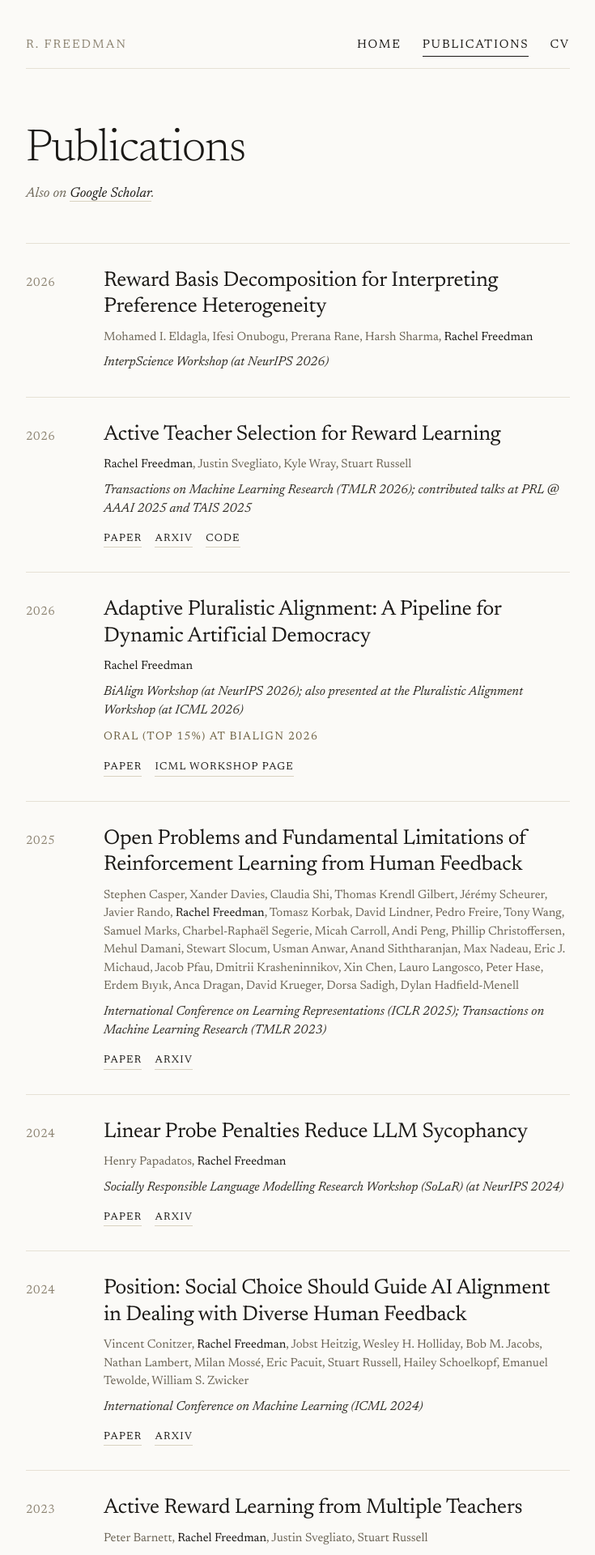
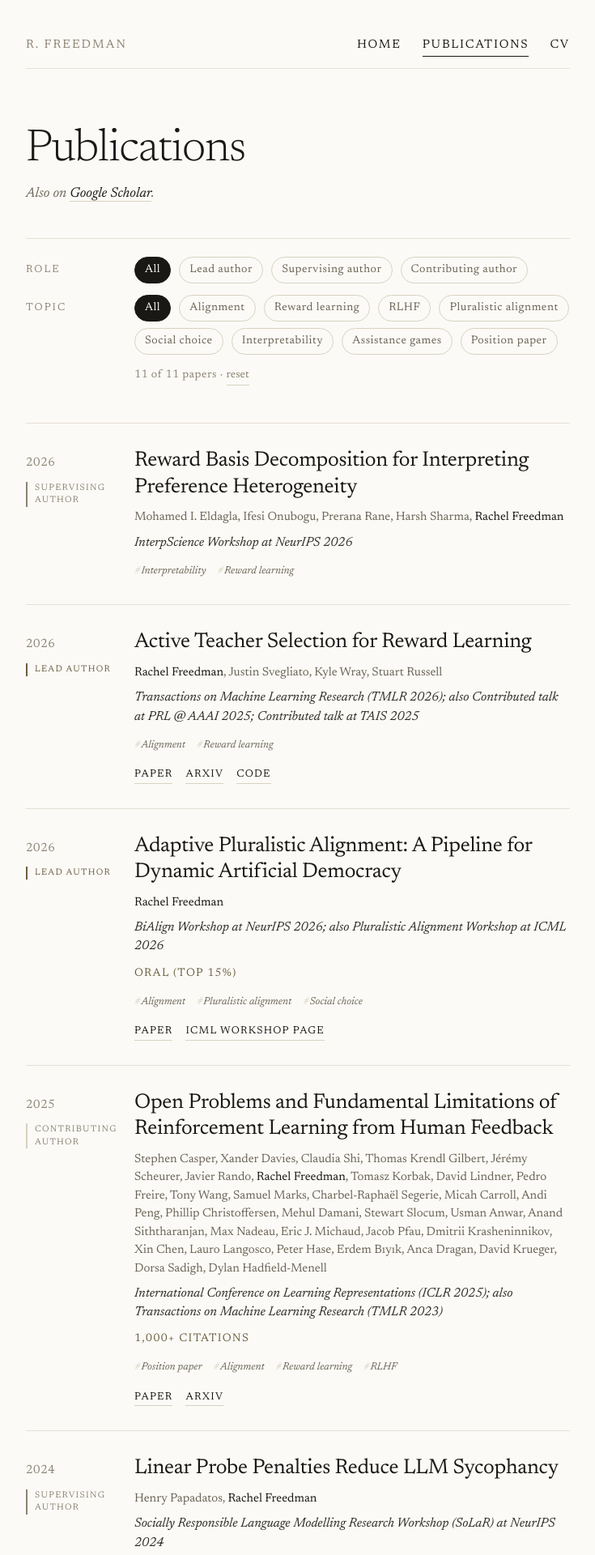
Before and after one commit to RachelFreedman/rachelfreedman.github.io, a Jekyll site: the page built from publications/index.html, in a window 1280 px wide. Shown: the top 1920 px of the page at 81% size, without its empty margins (272-1007 px from the left). Built offline with Jekyll 4.4.1, drawn with Linux system fonts in a browser that asks for light colours; some of the changed text lies outside the part shown.

Commit message:
update publications page

```diff
--- /dev/null
+++ b/_data/publications.yml
@@ -0,0 +1,156 @@
+# Publications shown on /publications/. Mirrors the `publications:` block of cv.yaml,
+# plus per-paper `links`. List order is display order (keep it reverse-chronological).
+#
+# role:  lead | supervisor | contributor
+# tags:  slugs; display names live in _data/topics.yml
+
+- id: pub-reward-basis-decomposition-for-interpreting-preference
+  title: Reward Basis Decomposition for Interpreting Preference Heterogeneity
+  authors: [Mohamed I. Eldagla, Ifesi Onubogu, Prerana Rane, Harsh Sharma, Rachel Freedman]
+  role: supervisor
+  venue: InterpScience Workshop at NeurIPS 2026
+  year: 2026
+  kind: workshop
+  tags: [interpretability, reward-learning]
+  links: []
+
+- id: pub-active-teacher-selection
+  title: Active Teacher Selection for Reward Learning
+  authors: [Rachel Freedman, Justin Svegliato, Kyle Wray, Stuart Russell]
+  role: lead
+  venue: Transactions on Machine Learning Research (TMLR 2026)
+  also_presented: [Contributed talk at PRL @ AAAI 2025, Contributed talk at TAIS 2025]
+  year: 2026
+  kind: journal
+  tags: [alignment, reward-learning]
+  links:
+    - { label: Paper, url: "https://openreview.net/forum?id=9OEy68av40" }
+    - { label: arXiv, url: "https://arxiv.org/abs/2310.15288" }
+    - { label: Code, url: "https://github.com/RachelFreedman/ATS" }
+
+- id: pub-adaptive-pluralistic-alignment
+  title: "Adaptive Pluralistic Alignment: A Pipeline for Dynamic Artificial Democracy"
+  authors: [Rachel Freedman]
+  role: lead
+  venue: BiAlign Workshop at NeurIPS 2026
+  also_presented: [Pluralistic Alignment Workshop at ICML 2026]
+  year: 2026
+  kind: workshop
+  awards: ["Oral (top 15%)"]
+  tags: [alignment, pluralistic-alignment, social-choice-theory]
+  links:
+    - { label: Paper, url: "https://arxiv.org/abs/2605.01642" }
+    - { label: ICML workshop page, url: "https://icml.cc/virtual/2026/75640" }
+
+- id: pub-open-problems-rlhf
+  title: Open Problems and Fundamental Limitations of Reinforcement Learning from Human Feedback
+  authors: [Stephen Casper, Xander Davies, Claudia Shi, Thomas Krendl Gilbert, Jérémy Scheurer, Javier Rando, Rachel Freedman, Tomasz Korbak, David Lindner, Pedro Freire, Tony Wang, Samuel Marks, Charbel-Raphaël Segerie, Micah Carroll, Andi Peng, Phillip Christoffersen, Mehul Damani, Stewart Slocum, Usman Anwar, Anand Siththaranjan, Max Nadeau, Eric J. Michaud, Jacob Pfau, Dmitrii Krasheninnikov, Xin Chen, Lauro Langosco, Peter Hase, Erdem Bıyık, Anca Dragan, David Krueger, Dorsa Sadigh, Dylan Hadfield-Menell]
+  role: contributor
+  venue: International Conference on Learning Representations (ICLR 2025)
+  also_presented: [Transactions on Machine Learning Research (TMLR 2023)]
+  year: 2025
+  kind: conference
+  awards: ["1,000+ citations"]
+  tags: [position, alignment, reward-learning, rlhf]
+  links:
+    - { label: Paper, url: "https://openreview.net/forum?id=bx24KpJ4Eb" }
+    - { label: arXiv, url: "https://arxiv.org/abs/2307.15217" }
+
+- id: pub-linear-probe-sycophancy
+  title: Linear Probe Penalties Reduce LLM Sycophancy
+  authors: [Henry Papadatos, Rachel Freedman]
+  role: supervisor
+  venue: Socially Responsible Language Modelling Research Workshop (SoLaR) at NeurIPS 2024
+  year: 2024
+  kind: workshop
+  tags: [interpretability]
+  links:
+    - { label: Paper, url: "https://openreview.net/forum?id=6N2yES22rG" }
+    - { label: arXiv, url: "https://arxiv.org/abs/2412.00967" }
+
+- id: pub-social-choice-alignment
+  title: "Position: Social Choice Should Guide AI Alignment in Dealing with Diverse Human Feedback"
+  authors: [Vincent Conitzer, Rachel Freedman, Jobst Heitzig, Wesley H. Holliday, Bob M. Jacobs, Nathan Lambert, Milan Mossé, Eric Pacuit, Stuart Russell, Hailey Schoelkopf, Emanuel Tewolde, William S. Zwicker]
+  role: contributor
+  venue: International Conference on Machine Learning (ICML 2024)
+  year: 2024
+  kind: conference
+  awards: ["100+ citations"]
+  tags: [position, pluralistic-alignment, social-choice-theory]
+  links:
+    - { label: Paper, url: "https://proceedings.mlr.press/v235/conitzer24a.html" }
+    - { label: arXiv, url: "https://arxiv.org/abs/2404.10271" }
+
+- id: pub-active-reward-multiple-teachers
+  title: Active Reward Learning from Multiple Teachers
+  authors: [Peter Barnett, Rachel Freedman, Justin Svegliato, Stuart Russell]
+  role: supervisor
+  venue: SafeAI Workshop at AAAI 2023
+  year: 2023
+  kind: workshop
+  awards: [Best Paper Award Finalist]
+  tags: [alignment, reward-learning]
+  links:
+    - { label: Paper, url: "/assets/Barnett2022.pdf" }
+    - { label: arXiv, url: "https://arxiv.org/abs/2303.00894" }
+
+- id: pub-expertise-problem
+  title: "The Expertise Problem: Learning from Specialized Feedback"
+  authors: [Oliver Daniels-Koch, Rachel Freedman]
+  role: supervisor
+  venue: ML Safety Workshop at NeurIPS 2022
+  year: 2022
+  kind: workshop
+  awards: [AI Risk Analysis Award]
+  tags: [alignment, reward-learning]
+  links:
+    - { label: Paper, url: "/assets/Daniels-Koch2022.pdf" }
+    - { label: arXiv, url: "https://arxiv.org/abs/2211.06519" }
+
+- id: pub-kidney-exchange-values
+  title: Adapting a Kidney Exchange Algorithm to Align with Human Values
+  authors: [Rachel Freedman, Jana Schaich Borg, Walter Sinnott-Armstrong, John Dickerson, Vincent Conitzer]
+  role: lead
+  venue: Artificial Intelligence Journal (AIJ, vol. 283, 2020)
+  also_presented: [AAAI 2018, AIES 2018, MD4SG 2018, Participatory ML Workshop at ICML 2020]
+  year: 2020
+  kind: journal
+  awards: [Outstanding Student Paper Honorable Mention at AAAI 2018, "100+ citations"]
+  tags: [alignment, reward-learning, rlhf]
+  links:
+    - { label: Journal paper, url: "https://www.sciencedirect.com/science/article/pii/S0004370220300229" }
+    - { label: Conference paper, url: "https://ojs.aaai.org/index.php/AAAI/article/view/11505" }
+    - { label: arXiv, url: "https://arxiv.org/abs/2005.09755" }
+    - { label: Talk, url: "https://youtu.be/gJO2p0s4L0k" }
+    - { label: Poster, url: "/assets/poster.pdf" }
+    - { label: Code, url: "https://github.com/RachelFreedman/KidneyExchange" }
+    - { label: Quartz coverage, url: "https://qz.com/1383083/how-ai-changed-organ-donation-in-the-us/" }
+    - { label: Outline coverage, url: "https://theoutline.com/post/2760/should-ai-decide-who-gets-a-kidney" }
+
+- id: pub-choice-set-misspecification
+  title: Choice Set Misspecification in Reward Inference
+  authors: [Rachel Freedman, Rohin Shah, Anca Dragan]
+  role: lead
+  venue: Workshop on Artificial Intelligence Safety at IJCAI-PRICAI 2020
+  year: 2020
+  kind: workshop
+  awards: [Best Paper Award]
+  tags: [alignment, reward-learning]
+  links:
+    - { label: Paper, url: "/assets/Freedman20_AIS.pdf" }
+    - { label: arXiv, url: "https://arxiv.org/abs/2101.07691" }
+    - { label: Talk, url: "https://youtu.be/1BN-lRYJv8U?t=9013" }
+
+- id: pub-benefits-of-assistance
+  title: Benefits of Assistance over Reward Learning
+  authors: [Rohin Shah, Pedro Freire, Neel Alex, Rachel Freedman, Dmitrii Krasheninnikov, Lawrence Chan, Michael Dennis, Pieter Abbeel, Anca Dragan, Stuart Russell]
+  role: contributor
+  venue: Cooperative AI Workshop at NeurIPS 2020
+  year: 2020
+  kind: workshop
+  awards: [Best Paper Award]
+  tags: [alignment, reward-learning, cirl]
+  links:
+    - { label: Paper, url: "https://openreview.net/forum?id=DFIoGDZejIB" }
+    - { label: PDF, url: "/assets/CoopAI2020.pdf" }
+    - { label: Talk, url: "https://neurips.cc/virtual/2020/16352" }
--- a/css/main.css
+++ b/css/main.css
@@ -142,7 +142,7 @@ section.block p + p { margin-top: 24px; }
 .pub-list { margin-top: 46px; }
 .pub {
 	display: grid;
-	grid-template-columns: 72px 1fr;
+	grid-template-columns: 110px 1fr;
 	gap: 24px;
 	padding: 30px 0;
 	border-top: 1px solid var(--rule);
@@ -213,3 +213,85 @@ section.block p + p { margin-top: 24px; }
 	.pub { grid-template-columns: 1fr; gap: 8px; }
 	.pub-year { padding-top: 0; }
 }
+
+/* publications — filters */
+.filters {
+	margin-top: 40px;
+	padding-top: 22px;
+	border-top: 1px solid var(--rule);
+}
+.filter-row {
+	display: grid;
+	grid-template-columns: 110px 1fr;
+	gap: 24px;
+	align-items: baseline;
+	margin-bottom: 14px;
+}
+.filter-name {
+	font-size: 13px;
+	letter-spacing: .16em;
+	text-transform: uppercase;
+	color: var(--label);
+}
+.chips { display: flex; flex-wrap: wrap; gap: 8px 10px; }
+.chip, .tag, .linklike {
+	font: inherit;
+	background: none;
+	border: 0;
+	padding: 0;
+	cursor: pointer;
+	color: inherit;
+}
+.chip {
+	font-size: 14px;
+	letter-spacing: .04em;
+	padding: 4px 12px;
+	border: 1px solid var(--rule-soft);
+	border-radius: 999px;
+	color: var(--muted);
+	transition: color .15s, border-color .15s, background .15s;
+}
+.chip:hover { color: var(--ink); border-color: var(--accent); }
+.chip.is-on { background: var(--ink); border-color: var(--ink); color: var(--paper); }
+.filter-status {
+	grid-column: 2;
+	font-size: 14px;
+	color: var(--label);
+	letter-spacing: .04em;
+	margin: 6px 0 0 134px;
+}
+.linklike { color: var(--label); border-bottom: 1px solid var(--rule-soft); }
+.linklike:hover { color: var(--accent); border-bottom-color: var(--accent); }
+
+/* publications — role + topic marks on each entry */
+.pub[hidden] { display: none; }
+.pub-side { display: flex; flex-direction: column; gap: 10px; }
+.pub-role {
+	font-size: 11px;
+	letter-spacing: .12em;
+	text-transform: uppercase;
+	line-height: 1.4;
+	color: var(--label);
+	padding-left: 9px;
+	border-left: 2px solid var(--rule-soft);
+}
+.pub-role-lead { color: var(--accent); border-left-color: var(--accent); }
+.pub-role-supervisor { border-left-color: var(--label); }
+.pub-tags { display: flex; flex-wrap: wrap; gap: 6px 14px; margin-top: 12px; }
+.tag {
+	font-size: 13px;
+	font-style: italic;
+	color: var(--muted);
+	border-bottom: 1px solid transparent;
+	transition: color .15s, border-color .15s;
+}
+.tag::before { content: '#'; color: var(--rule-soft); margin-right: 1px; }
+.tag:hover { color: var(--accent); border-bottom-color: var(--accent); }
+.tag.is-on { color: var(--ink); border-bottom-color: var(--ink); }
+.pub-empty { margin-top: 40px; font-style: italic; color: var(--muted); }
+
+@media (max-width: 620px) {
+	.filter-row { grid-template-columns: 1fr; gap: 8px; }
+	.filter-status { margin-left: 0; }
+	.pub-side { flex-direction: row; align-items: baseline; gap: 14px; }
+}
--- a/publications/index.html
+++ b/publications/index.html
@@ -2,165 +2,125 @@
 layout: default
 title: Publications
 ---
+{% assign pubs = site.data.publications %}
+{% assign roles = "lead|supervisor|contributor" | split: "|" %}
+{% assign role_names = "Lead author|Supervising author|Contributing author" | split: "|" %}
 <main>
 	<div class="page-head">
 		<h1>Publications</h1>
 		<p>Also on <a href="https://scholar.google.com/citations?user=Mj1fmhsAAAAJ">Google Scholar</a>.</p>
 	</div>
 
-	<div class="pub-list">
-  <article class="pub">
-    <div class="pub-year">2026</div>
-    <div>
-      <h2>Reward Basis Decomposition for Interpreting Preference Heterogeneity</h2>
-      <div class="pub-authors">Mohamed I. Eldagla, Ifesi Onubogu, Prerana Rane, Harsh Sharma, <span class="me">Rachel Freedman</span></div>
-      <div class="pub-venue">InterpScience Workshop (at NeurIPS 2026)</div>
-    </div>
-  </article>
+	<div class="filters" id="filters" hidden>
+		<div class="filter-row">
+			<span class="filter-name">Role</span>
+			<div class="chips" data-group="role">
+				<button type="button" class="chip is-on" data-value="">All</button>
+				{% for r in roles %}{% assign i = forloop.index0 %}
+				<button type="button" class="chip chip-role chip-role-{{ r }}" data-value="{{ r }}">{{ role_names[i] }}</button>
+				{% endfor %}
+			</div>
+		</div>
+		<div class="filter-row">
+			<span class="filter-name">Topic</span>
+			<div class="chips" data-group="tag">
+				<button type="button" class="chip is-on" data-value="">All</button>
+				{% for t in site.data.topics %}
+				<button type="button" class="chip" data-value="{{ t[0] }}">{{ t[1] }}</button>
+				{% endfor %}
+			</div>
+		</div>
+		<div class="filter-status"><span id="pub-count">{{ pubs.size }}</span> of {{ pubs.size }} papers &middot; <button type="button" class="linklike" id="pub-reset">reset</button></div>
+	</div>
 
-  <article class="pub">
-    <div class="pub-year">2026</div>
-    <div>
-      <h2>Active Teacher Selection for Reward Learning</h2>
-      <div class="pub-authors"><span class="me">Rachel Freedman</span>, Justin Svegliato, Kyle Wray, Stuart Russell</div>
-      <div class="pub-venue">Transactions on Machine Learning Research (TMLR 2026); contributed talks at PRL @ AAAI 2025 and TAIS 2025</div>
-      <div class="pub-links">
-        <a href="https://openreview.net/forum?id=9OEy68av40">Paper</a>
-        <a href="https://arxiv.org/abs/2310.15288">arXiv</a>
-        <a href="https://github.com/RachelFreedman/ATS">Code</a>
-      </div>
-    </div>
-  </article>
+	<div class="pub-list" id="pub-list">
+	{% for p in pubs %}
+	<article class="pub" data-role="{{ p.role }}" data-tags="{{ p.tags | join: ' ' }}">
+		<div class="pub-side">
+			<div class="pub-year">{{ p.year }}</div>
+			<div class="pub-role pub-role-{{ p.role }}">{% if p.role == "lead" %}Lead author{% elsif p.role == "supervisor" %}Supervising author{% else %}Contributing author{% endif %}</div>
+		</div>
+		<div>
+			<h2>{{ p.title }}</h2>
+			<div class="pub-authors">{% for a in p.authors %}{% if a == "Rachel Freedman" %}<span class="me">{{ a }}</span>{% else %}{{ a }}{% endif %}{% unless forloop.last %}, {% endunless %}{% endfor %}</div>
+			<div class="pub-venue">{{ p.venue }}{% if p.also_presented %}; also {{ p.also_presented | join: "; " }}{% endif %}</div>
+			{% if p.awards %}<div class="pub-award">{{ p.awards | join: " &middot; " }}</div>{% endif %}
+			<div class="pub-tags">{% for t in p.tags %}<button type="button" class="tag" data-tag="{{ t }}">{{ site.data.topics[t] | default: t }}</button>{% endfor %}</div>
+			{% if p.links and p.links.size > 0 %}
+			<div class="pub-links">{% for l in p.links %}<a href="{{ l.url }}">{{ l.label }}</a>{% endfor %}</div>
+			{% endif %}
+		</div>
+	</article>
+	{% endfor %}
+	</div>
+	<p class="pub-empty" id="pub-empty" hidden>No papers match that combination.</p>
+</main>
 
-  <article class="pub">
-    <div class="pub-year">2026</div>
-    <div>
-      <h2>Adaptive Pluralistic Alignment: A Pipeline for Dynamic Artificial Democracy</h2>
-      <div class="pub-authors"><span class="me">Rachel Freedman</span></div>
-      <div class="pub-venue">BiAlign Workshop (at NeurIPS 2026); also presented at the Pluralistic Alignment Workshop (at ICML 2026)</div>
-      <div class="pub-award">Oral (top 15%) at BiAlign 2026</div>
-      <div class="pub-links">
-        <a href="https://arxiv.org/abs/2605.01642">Paper</a>
-        <a href="https://icml.cc/virtual/2026/75640">ICML workshop page</a>
-      </div>
-    </div>
-  </article>
+<script>
+(function () {
+	var filters = document.getElementById('filters');
+	var list = document.getElementById('pub-list');
+	var pubs = [].slice.call(list.querySelectorAll('.pub'));
+	var count = document.getElementById('pub-count');
+	var empty = document.getElementById('pub-empty');
+	var state = { role: '', tag: '' };
+	filters.hidden = false;
 
-  <article class="pub">
-    <div class="pub-year">2025</div>
-    <div>
-      <h2>Open Problems and Fundamental Limitations of Reinforcement Learning from Human Feedback</h2>
-      <div class="pub-authors">Stephen Casper, Xander Davies, Claudia Shi, Thomas Krendl Gilbert, Jérémy Scheurer, Javier Rando, <span class="me">Rachel Freedman</span>, Tomasz Korbak, David Lindner, Pedro Freire, Tony Wang, Samuel Marks, Charbel-Raphaël Segerie, Micah Carroll, Andi Peng, Phillip Christoffersen, Mehul Damani, Stewart Slocum, Usman Anwar, Anand Siththaranjan, Max Nadeau, Eric J. Michaud, Jacob Pfau, Dmitrii Krasheninnikov, Xin Chen, Lauro Langosco, Peter Hase, Erdem Bıyık, Anca Dragan, David Krueger, Dorsa Sadigh, Dylan Hadfield-Menell</div>
-      <div class="pub-venue">International Conference on Learning Representations (ICLR 2025); Transactions on Machine Learning Research (TMLR 2023)</div>
-      <div class="pub-links">
-        <a href="https://openreview.net/forum?id=bx24KpJ4Eb">Paper</a>
-        <a href="https://arxiv.org/abs/2307.15217">arXiv</a>
-      </div>
-    </div>
-  </article>
+	function readHash() {
+		var q = new URLSearchParams(location.hash.replace(/^#/, ''));
+		state.role = q.get('role') || '';
+		state.tag = q.get('topic') || '';
+	}
+	function writeHash() {
+		var q = new URLSearchParams();
+		if (state.role) q.set('role', state.role);
+		if (state.tag) q.set('topic', state.tag);
+		var h = q.toString();
+		history.replaceState(null, '', h ? '#' + h : location.pathname);
+	}
+	function apply() {
+		var shown = 0;
+		pubs.forEach(function (p) {
+			var okRole = !state.role || p.getAttribute('data-role') === state.role;
+			var tags = (p.getAttribute('data-tags') || '').split(' ');
+			var okTag = !state.tag || tags.indexOf(state.tag) !== -1;
+			var on = okRole && okTag;
+			p.hidden = !on;
+			if (on) shown++;
+		});
+		count.textContent = shown;
+		empty.hidden = shown !== 0;
+		['role', 'tag'].forEach(function (g) {
+			[].slice.call(filters.querySelectorAll('[data-group="' + g + '"] .chip')).forEach(function (c) {
+				c.classList.toggle('is-on', c.getAttribute('data-value') === state[g]);
+			});
+		});
+		[].slice.call(list.querySelectorAll('.tag')).forEach(function (t) {
+			t.classList.toggle('is-on', t.getAttribute('data-tag') === state.tag);
+		});
+		writeHash();
+	}
 
-  <article class="pub">
-    <div class="pub-year">2024</div>
-    <div>
-      <h2>Linear Probe Penalties Reduce LLM Sycophancy</h2>
-      <div class="pub-authors">Henry Papadatos, <span class="me">Rachel Freedman</span></div>
-      <div class="pub-venue">Socially Responsible Language Modelling Research Workshop (SoLaR) (at NeurIPS 2024)</div>
-      <div class="pub-links">
-        <a href="https://openreview.net/forum?id=6N2yES22rG">Paper</a>
-        <a href="https://arxiv.org/abs/2412.00967">arXiv</a>
-      </div>
-    </div>
-  </article>
+	filters.addEventListener('click', function (e) {
+		var chip = e.target.closest('.chip');
+		if (!chip) return;
+		var group = chip.parentNode.getAttribute('data-group');
+		state[group] = chip.getAttribute('data-value');
+		apply();
+	});
+	list.addEventListener('click', function (e) {
+		var t = e.target.closest('.tag');
+		if (!t) return;
+		var v = t.getAttribute('data-tag');
+		state.tag = state.tag === v ? '' : v;
+		apply();
+	});
+	document.getElementById('pub-reset').addEventListener('click', function () {
+		state.role = ''; state.tag = ''; apply();
+	});
+	window.addEventListener('hashchange', function () { readHash(); apply(); });
 
-  <article class="pub">
-    <div class="pub-year">2024</div>
-    <div>
-      <h2>Position: Social Choice Should Guide AI Alignment in Dealing with Diverse Human Feedback</h2>
-      <div class="pub-authors">Vincent Conitzer, <span class="me">Rachel Freedman</span>, Jobst Heitzig, Wesley H. Holliday, Bob M. Jacobs, Nathan Lambert, Milan Mossé, Eric Pacuit, Stuart Russell, Hailey Schoelkopf, Emanuel Tewolde, William S. Zwicker</div>
-      <div class="pub-venue">International Conference on Machine Learning (ICML 2024)</div>
-      <div class="pub-links">
-        <a href="https://proceedings.mlr.press/v235/conitzer24a.html">Paper</a>
-        <a href="https://arxiv.org/abs/2404.10271">arXiv</a>
-      </div>
-    </div>
-  </article>
-
-  <article class="pub">
-    <div class="pub-year">2023</div>
-    <div>
-      <h2>Active Reward Learning from Multiple Teachers</h2>
-      <div class="pub-authors">Peter Barnett, <span class="me">Rachel Freedman</span>, Justin Svegliato, Stuart Russell</div>
-      <div class="pub-venue">SafeAI Workshop (at AAAI 2023)</div>
-      <div class="pub-award">Best Paper Award Finalist at SafeAI 2023</div>
-      <div class="pub-links">
-        <a href="/assets/Barnett2022.pdf">Paper</a>
-        <a href="https://arxiv.org/abs/2303.00894">arXiv</a>
-      </div>
-    </div>
-  </article>
-
-  <article class="pub">
-    <div class="pub-year">2022</div>
-    <div>
-      <h2>The Expertise Problem: Learning from Specialized Feedback</h2>
-      <div class="pub-authors">Oliver Daniels-Koch, <span class="me">Rachel Freedman</span></div>
-      <div class="pub-venue">ML Safety Workshop (at NeurIPS 2022)</div>
-      <div class="pub-award">AI Risk Analysis Award at ML Safety 2022</div>
-      <div class="pub-links">
-        <a href="/assets/Daniels-Koch2022.pdf">Paper</a>
-        <a href="https://arxiv.org/abs/2211.06519">arXiv</a>
-      </div>
-    </div>
-  </article>
-
-  <article class="pub">
-    <div class="pub-year">2020</div>
-    <div>
-      <h2>Choice Set Misspecification in Reward Inference</h2>
-      <div class="pub-authors"><span class="me">Rachel Freedman</span>, Rohin Shah, Anca Dragan</div>
-      <div class="pub-venue">AISafety Workshop (at IJCAI-PRICAI 2020)</div>
-      <div class="pub-award">Best Paper Award at AISafety 2020</div>
-      <div class="pub-links">
-        <a href="/assets/Freedman20_AIS.pdf">Paper</a>
-        <a href="https://arxiv.org/abs/2101.07691">arXiv</a>
-        <a href="https://youtu.be/1BN-lRYJv8U?t=9013">Talk</a>
-      </div>
-    </div>
-  </article>
-
-  <article class="pub">
-    <div class="pub-year">2020</div>
-    <div>
-      <h2>Benefits of Assistance over Reward Learning</h2>
-      <div class="pub-authors">Rohin Shah, Pedro Freire, Neel Alex, <span class="me">Rachel Freedman</span>, Dmitrii Krasheninnikov, Lawrence Chan, Michael Dennis, Pieter Abbeel, Anca Dragan, Stuart Russell</div>
-      <div class="pub-venue">Cooperative AI Workshop (at NeurIPS 2020)</div>
-      <div class="pub-award">Best Paper Award at CoopAI 2020</div>
-      <div class="pub-links">
-        <a href="https://openreview.net/forum?id=DFIoGDZejIB">Paper</a>
-        <a href="/assets/CoopAI2020.pdf">PDF</a>
-        <a href="https://neurips.cc/virtual/2020/16352">Talk</a>
-      </div>
-    </div>
-  </article>
-
-  <article class="pub">
-    <div class="pub-year">2020</div>
-    <div>
-      <h2>Adapting a Kidney Exchange Algorithm to Align with Human Values</h2>
-      <div class="pub-authors"><span class="me">Rachel Freedman</span>, Jana Schaich Borg, Walter Sinnott-Armstrong, John Dickerson, Vincent Conitzer</div>
-      <div class="pub-venue">Artificial Intelligence Journal (AIJ, vol. 283, 2020); AAAI Conference on Artificial Intelligence (AAAI 2018); AI, Ethics and Society (AIES 2018); Participatory ML Workshop (at ICML 2020); Mechanism Design for Social Good (MD4SG 2018)</div>
-      <div class="pub-award">Outstanding Student Paper Honorable Mention at AAAI 2018</div>
-      <div class="pub-links">
-        <a href="https://www.sciencedirect.com/science/article/pii/S0004370220300229">Journal Paper</a>
-        <a href="https://ojs.aaai.org/index.php/AAAI/article/view/11505">Conference Paper</a>
-        <a href="https://arxiv.org/abs/2005.09755">arXiv</a>
-        <a href="https://youtu.be/gJO2p0s4L0k">Talk</a>
-        <a href="/assets/poster.pdf">Poster</a>
-        <a href="https://github.com/RachelFreedman/KidneyExchange">Code</a>
-        <a href="https://qz.com/1383083/how-ai-changed-organ-donation-in-the-us/">Quartz coverage</a>
-        <a href="https://theoutline.com/post/2760/should-ai-decide-who-gets-a-kidney">Outline coverage</a>
-      </div>
-    </div>
-  </article>
-	</div>
-</main>
+	readHash();
+	apply();
+})();
+</script>
```
Also changed, not shown: _data/topics.yml (added, +10 -0 lines).
